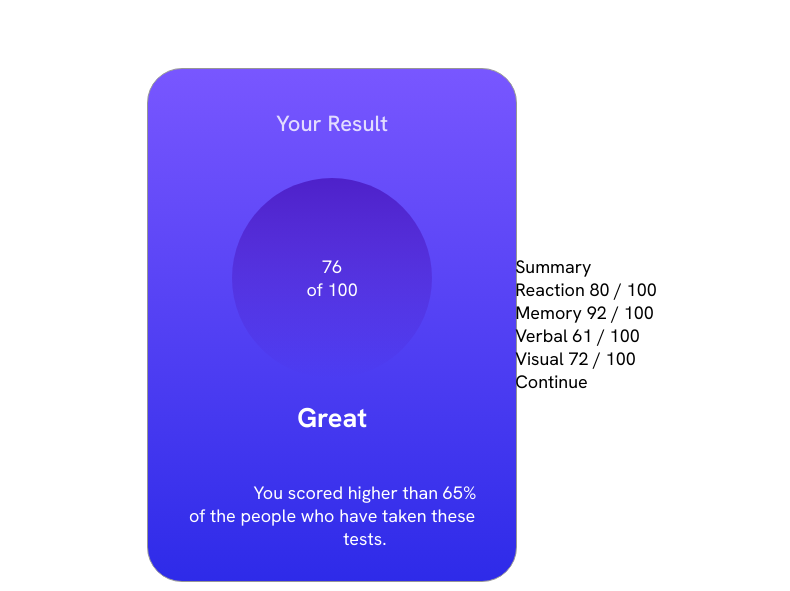
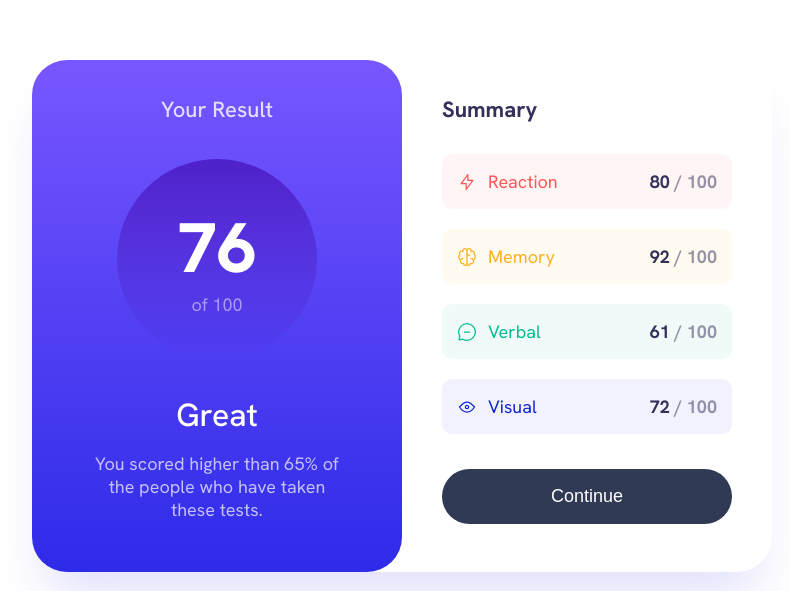
Before and after one commit to Jong-Yu/frontend-mentor, a plain HTML site: page results-summary-component-main/index.html in a window 1280 px wide. Shown: the part 1169-1760 px from the top of the page, without its empty margins (238-1028 px from the left). Drawn offline with Linux system fonts and the light colour scheme.

Commit message:
feat: results-summary-component-main
desktop css 적용 (완)

```diff
--- a/results-summary-component-main/index.html
+++ b/results-summary-component-main/index.html
@@ -22,6 +22,11 @@
         --green-teal: hsl(166, 100%, 37%);
         --cobalt-blue: hsl(234, 85%, 45%);
 
+        --light-red-006: hsla(0, 100%, 67%, 0.06);
+        --orangy-yellow-006: hsla(39, 100%, 56%, 0.06);
+        --green-teal-006: hsla(166, 100%, 37%, 0.06);
+        --cobalt-blue-006: hsla(234, 85%, 45%, 0.06);
+
         --light-slate-blue: hsl(252, 100%, 67%);
         --light--royal-blue: hsl(241, 81%, 54%);
         --violet-blue: hsla(256, 72%, 46%, 1);
@@ -32,9 +37,34 @@
         --light-lavender: hsl(241, 100%, 98%);
         --dark-gray-blue: hsl(244, 30%, 27%);
 
+        --dark-gray-blue2: hsl(223, 28%, 26%);
+
         --desktop-font-size: 18px;
         --mobile-font-size: 16px;
         --default-font-family: Hanken Grotesk;
+      }
+
+      html,
+      body,
+      div,
+      span,
+      button,
+      p,
+      ul,
+      ol,
+      li,
+      dl,
+      dt,
+      dd,
+      a,
+      h1,
+      h2,
+      h3,
+      h4,
+      h5,
+      h6 {
+        margin: 0;
+        padding: 0;
       }
 
       body {
@@ -54,8 +84,18 @@
         height: 100vh;
       }
 
+      .contents-container {
+        width: 740px;
+        height: 512px;
+        display: flex;
+        flex-direction: row;
+        box-shadow: 0px 35px 50px -15px hsla(241, 81%, 54%, 0.15);
+        border-radius: 35px;
+        border: none;
+      }
+
       .result--conatiner {
-        width: 368px;
+        width: 370px;
         height: 512px;
         color: var(--white);
       }
@@ -67,19 +107,21 @@
         flex-direction: column;
         justify-content: flex-start;
         align-items: center;
-        border: 1px solid hsl(0, 0%, 59%);
         border-radius: 35px;
         background: linear-gradient(
-          to bottom,
-          var(--light-slate-blue),
-          var(--light--royal-blue)
+          to top,
+          var(--light--royal-blue),
+          var(--light-slate-blue)
         );
+      }
+
+      .result--section-container {
+        margin-top: 35px;
       }
 
       .result--title--container {
         width: 100%;
         text-align: center;
-        margin: 40px auto;
         font-weight: 500;
         font-size: 22px;
       }
@@ -89,7 +131,7 @@
         opacity: 0.8;
       }
 
-      .result--score {
+      .result--score--container {
         width: 200px;
         height: 200px;
         border-radius: 50%;
@@ -104,15 +146,139 @@
         align-items: center;
       }
 
+      .result--score {
+        font-size: 70px;
+        font-weight: 800;
+      }
+
+      .result--totalscore {
+        color: hsla(0, 0%, 100%, 0.5);
+      }
+
       .result--desc {
         width: 100%;
         text-align: center;
-        padding: 0 30px;
+        padding: 0 55px;
+      }
+
+      .result--desc-title {
+        font-size: 32px;
+        font-weight: 500;
+        margin-bottom: 16px;
       }
 
       .result--desc-text {
+        margin-top: 20px;
         word-break: keep-all;
-        white-space: pre-wrap;
+        color: hsla(0, 0%, 100%, 0.7);
+      }
+
+      .summary--container {
+        width: 370px;
+        height: 512px;
+        display: flex;
+        flex-direction: column;
+        align-items: flex-start;
+      }
+
+      .summary--section {
+        width: 100%;
+        height: 100%;
+        display: flex;
+        flex-direction: column;
+        justify-content: flex-start;
+        align-items: flex-start;
+        border-radius: 35px;
+      }
+
+      .summary--section-container {
+        width: 100%;
+        margin-top: 35px;
+        padding: 0 40px;
+      }
+
+      .summary--title-container {
+        width: 100%;
+        font-weight: 700;
+        font-size: 22px;
+      }
+
+      .summary--title {
+        color: var(--dark-gray-blue);
+      }
+
+      .summary--score-container {
+        display: flex;
+        flex-direction: column;
+        justify-content: flex-start;
+        margin-top: 30px;
+        flex-grow: 1;
+      }
+
+      .summary--score {
+        width: 100%;
+        height: 55px;
+        display: flex;
+        flex-direction: row;
+        justify-content: flex-start;
+        align-items: center;
+        padding: 15px 15px;
+        border-radius: 10px;
+        margin-bottom: 20px;
+      }
+
+      .red {
+        color: var(--light-red);
+        background: var(--light-red-006);
+      }
+
+      .yellow {
+        color: var(--orangy-yellow);
+        background: var(--orangy-yellow-006);
+      }
+
+      .green {
+        color: var(--green-teal);
+        background: var(--green-teal-006);
+      }
+
+      .blue {
+        color: var(--cobalt-blue);
+        background: var(--cobalt-blue-006);
+      }
+
+      .summary--score--icon {
+        margin-right: 11px;
+      }
+
+      .summary--score-title {
+        flex-grow: 1;
+      }
+
+      .summary--my-score {
+        color: var(--dark-gray-blue);
+        font-weight: 700;
+      }
+
+      .summary--max-score {
+        color: var(--dark-gray-blue);
+        font-weight: 700;
+        opacity: 0.5;
+      }
+
+      .summary--button-container {
+        margin-top: 15px;
+        margin-bottom: 50px;
+      }
+
+      .summary--section-button {
+        width: 100%;
+        height: 55px;
+        border: none;
+        border-radius: 30px;
+        font-size: 18px;
+        color: var(--white);
+        background: var(--dark-gray-blue2);
       }
 
       @media (max-width: 375px) {
@@ -120,7 +286,8 @@
           font-size: 10px;
         }
 
-        .container {
+        .contents-container {
+          width: 375px;
           flex-direction: column;
         }
       }
@@ -144,35 +311,83 @@
     <img src="./design/desktop-design.jpg" />
 
     <div class="container">
+      <div class="contents-container">
         <div class="result--conatiner">
-        <section class="result--section">
-          <div class="result--title--container">
+          <div class="result--section">
+            <div class="result--section-container result--title--container">
               <span class="result--title">Your Result</span>
             </div>
-          <div class="result--score">
-            <span>76</span>
-            <span>of 100</span>
+            <div class="result--section-container result--score--container">
+              <span class="result--score">76</span>
+              <span class="result--totalscore">of 100</span>
             </div>
-          <div class="result--great">
-            <h2>Great</h2>
-          </div>
-          <div class="result--desc">
+            <div class="result--section-container result--desc">
+              <h2 class="result--desc-title">Great</h2>
               <span class="result--desc-text">
                 You scored higher than 65% of the people who have taken these
                 tests.
               </span>
             </div>
-        </section>
           </div>
-      <div class="summary-container">
-        <div>Summary</div>
-        <div>Reaction 80 / 100</div>
-        <div>Memory 92 / 100</div>
-
-        <div>Verbal 61 / 100</div>
-        <div>Visual 72 / 100</div>
-
-        <div>Continue</div>
+        </div>
+        <div class="summary--container">
+          <div class="summary--section">
+            <div class="summary--section-container summary--title-container">
+              <span class="summary--title">Summary</span>
+            </div>
+            <div class="summary--section-container summary--score-container">
+              <div class="summary--score red">
+                <img
+                  class="summary--score--icon"
+                  src="./assets/images/icon-reaction.svg"
+                />
+                <span class="summary--score-title">Reaction</span>
+                <div>
+                  <span class="summary--my-score">80</span>
+                  <span class="summary--max-score"> / 100</span>
+                </div>
+              </div>
+              <div class="summary--score yellow">
+                <img
+                  class="summary--score--icon"
+                  src="./assets/images/icon-memory.svg"
+                />
+                <span class="summary--score-title">Memory</span>
+                <div>
+                  <span class="summary--my-score">92</span>
+                  <span class="summary--max-score"> / 100</span>
+                </div>
+              </div>
+              <div class="summary--score green">
+                <img
+                  class="summary--score--icon"
+                  src="./assets/images/icon-verbal.svg"
+                />
+                <span class="summary--score-title">Verbal</span>
+                <div>
+                  <span class="summary--my-score">61</span>
+                  <span class="summary--max-score"> / 100</span>
+                </div>
+              </div>
+              <div class="summary--score blue">
+                <img
+                  class="summary--score--icon"
+                  src="./assets/images/icon-visual.svg"
+                />
+                <span class="summary--score-title">Visual</span>
+                <div>
+                  <span class="summary--my-score">72</span>
+                  <span class="summary--max-score"> / 100</span>
+                </div>
+              </div>
+            </div>
+            <div class="summary--section-container summary--button-container">
+              <button type="button" class="summary--section-button">
+                Continue
+              </button>
+            </div>
+          </div>
+        </div>
       </div>
     </div>
 
```
Lines whose indentation alone changed are shown as unchanged.
